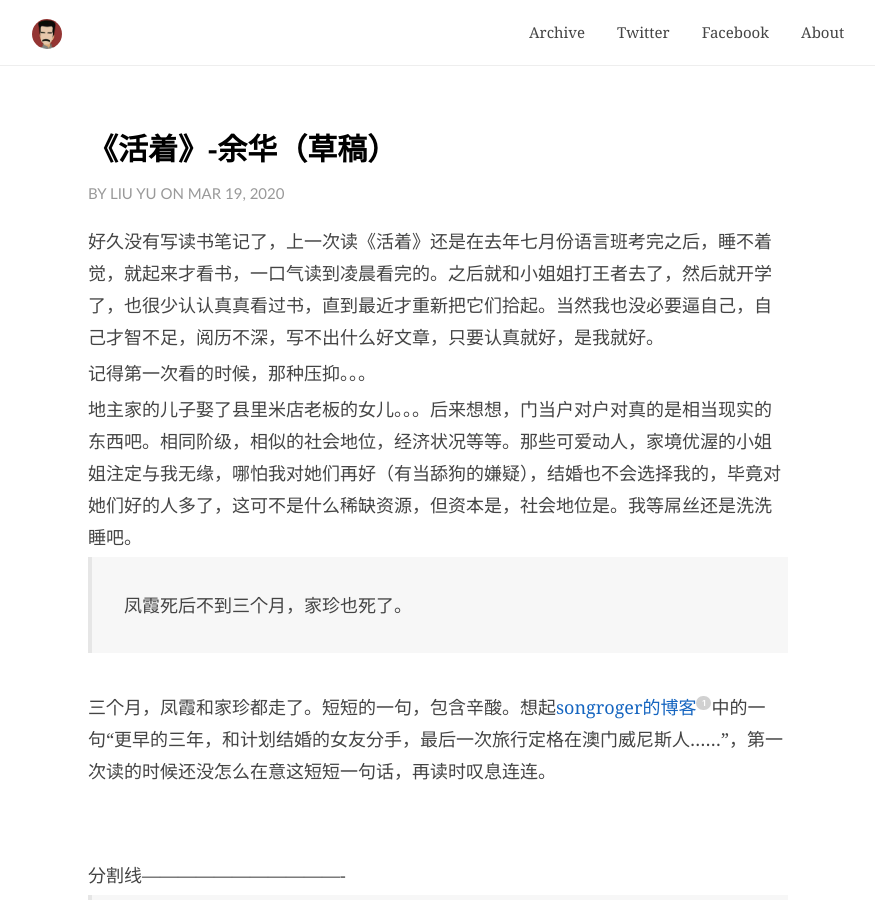
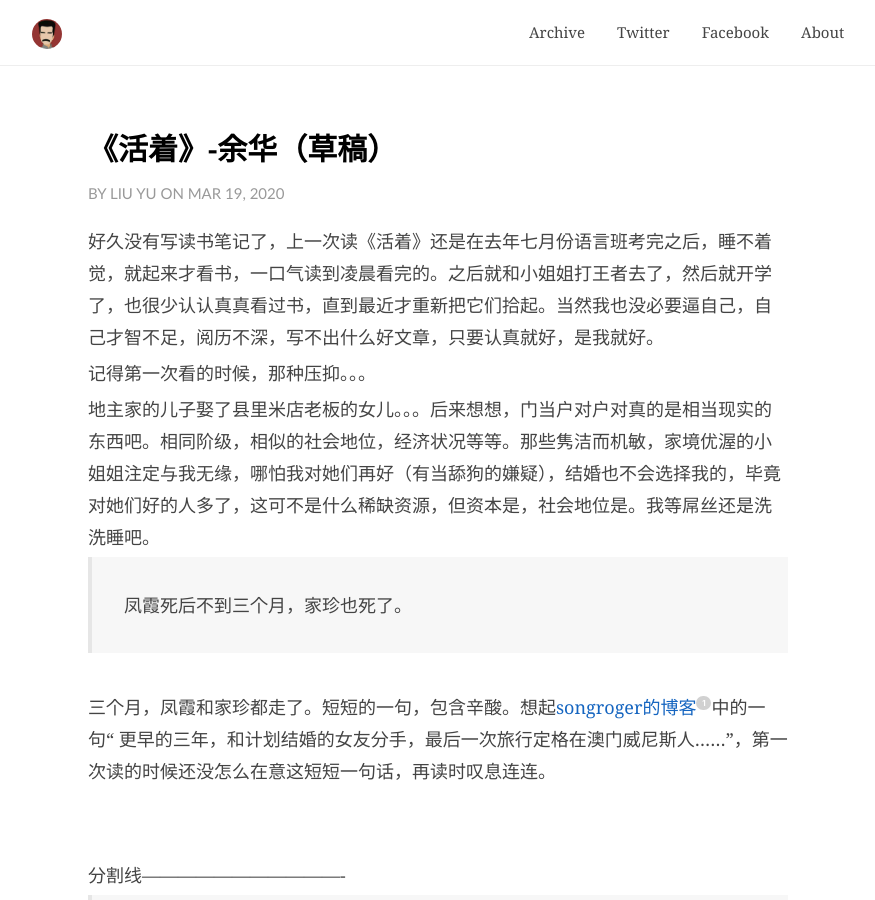
Before and after one commit to JaydenYL/JaydenYL.github.io, a Jekyll site: the page built from _posts/2020-03-19-《活着》.md, in a window 1280 px wide and 900 px high. Shown: the whole window, without its empty margins (202-1077 px from the left). Built offline with Jekyll 4.4.1, drawn with Linux system fonts in a browser that asks for light colours; comment, search, counter and statistics services are not loaded.

Commit message:
Update 2020-03-19-《活着》.md

```diff
--- a/_posts/2020-03-19-《活着》.md
+++ b/_posts/2020-03-19-《活着》.md
@@ -22,13 +22,13 @@ catalog: true
 
 
 
-地主家的儿子娶了县里米店老板的女儿。。。后来想想，门当户对户对真的是相当现实的东西吧。相同阶级，相似的社会地位，经济状况等等。那些可爱动人，家境优渥的小姐姐注定与我无缘，哪怕我对她们再好（有当舔狗的嫌疑），结婚也不会选择我的，毕竟对她们好的人多了，这可不是什么稀缺资源，但资本是，社会地位是。我等屌丝还是洗洗睡吧。
+地主家的儿子娶了县里米店老板的女儿。。。后来想想，门当户对户对真的是相当现实的东西吧。相同阶级，相似的社会地位，经济状况等等。那些隽洁而机敏，家境优渥的小姐姐注定与我无缘，哪怕我对她们再好（有当舔狗的嫌疑），结婚也不会选择我的，毕竟对她们好的人多了，这可不是什么稀缺资源，但资本是，社会地位是。我等屌丝还是洗洗睡吧。
 
 
 
 > 凤霞死后不到三个月，家珍也死了。
 
-三个月，凤霞和家珍都走了。短短的一句，包含辛酸。想起[songroger的博客](http://songroger.win/moon-and-six-pence/)[^1]中的一句“更早的三年，和计划结婚的女友分手，最后一次旅行定格在澳门威尼斯人……”，第一次读的时候还没怎么在意这短短一句话，再读时叹息连连。
+三个月，凤霞和家珍都走了。短短的一句，包含辛酸。想起[songroger的博客](http://songroger.win/moon-and-six-pence/)[^1]中的一句“ 更早的三年，和计划结婚的女友分手，最后一次旅行定格在澳门威尼斯人……”，第一次读的时候还没怎么在意这短短一句话，再读时叹息连连。
 
 
 
```
